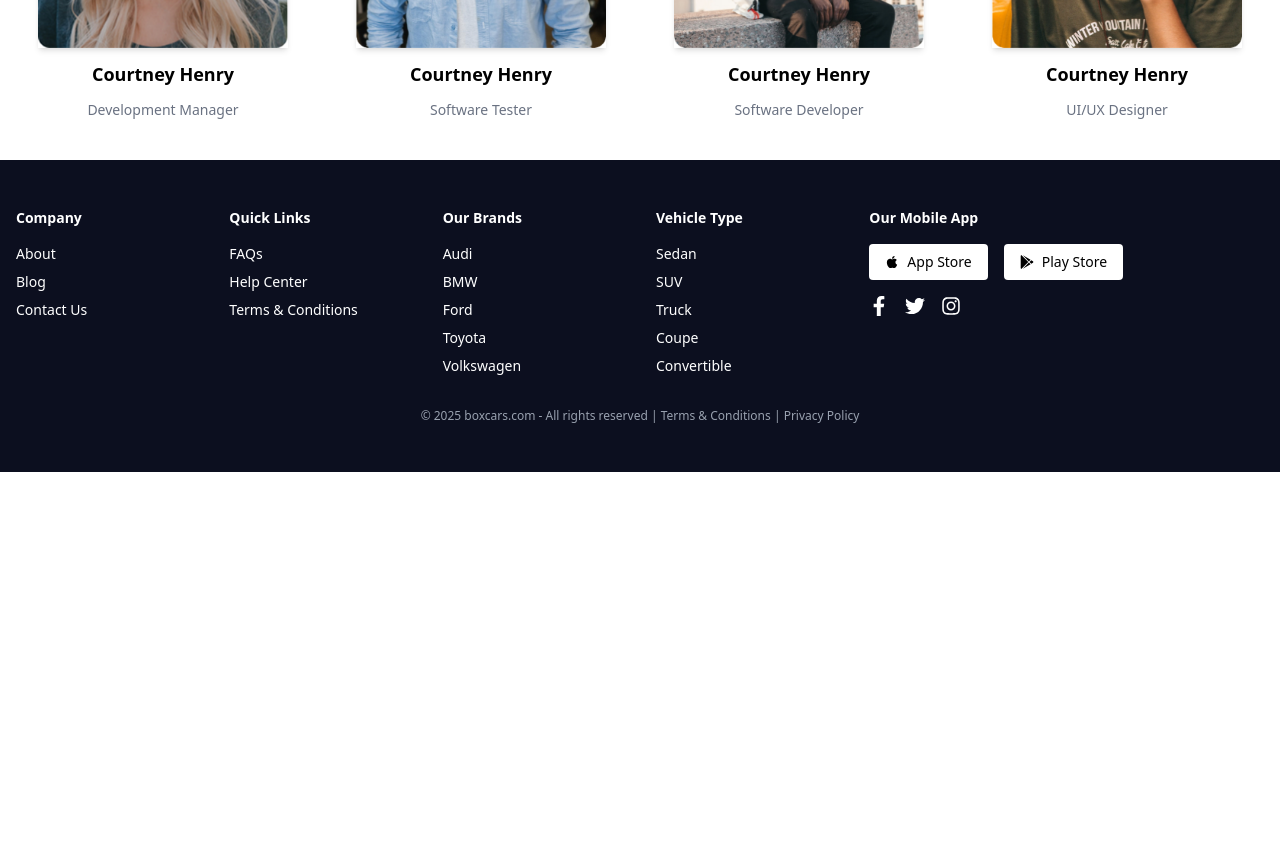
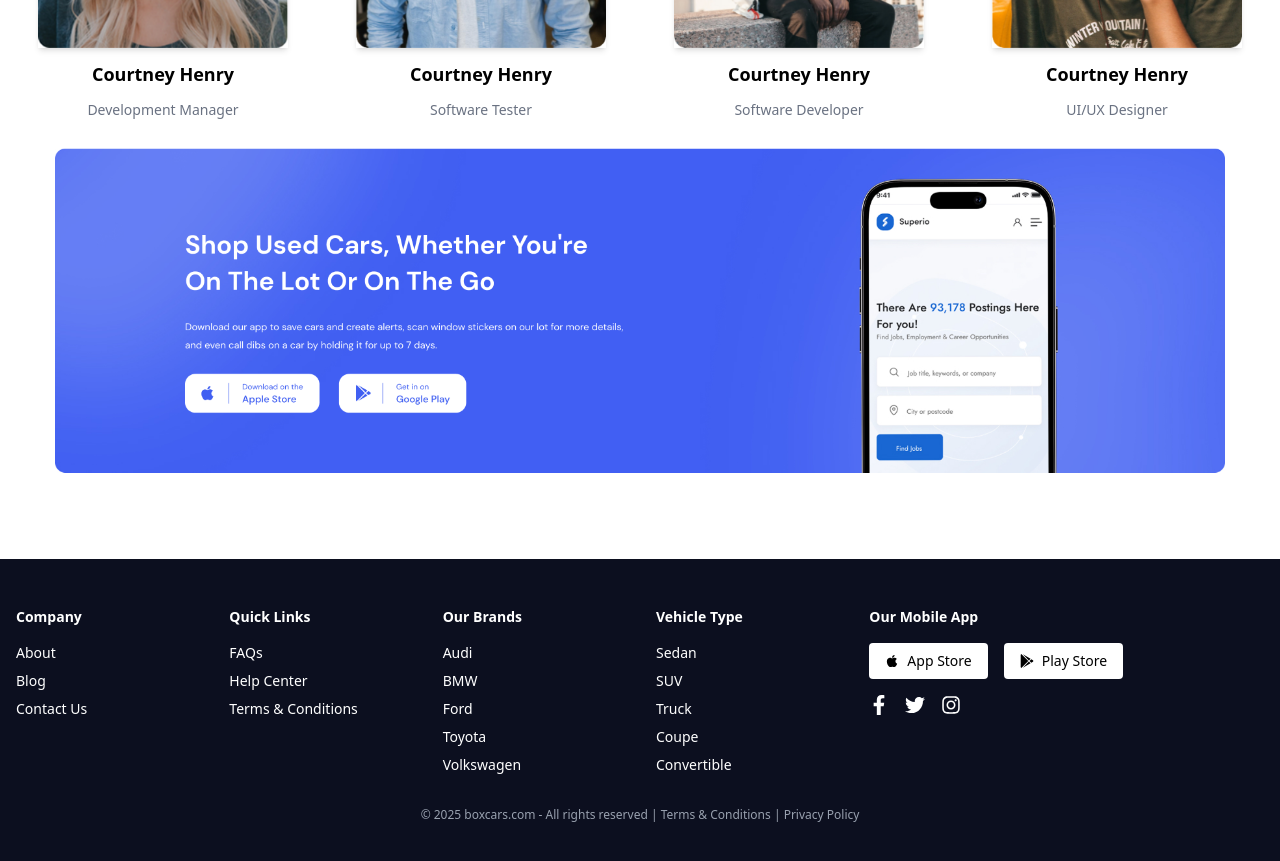
Before and after one commit to AhmedSamyEid/car_dealer_website, a Next.js app: page /home4 in a window 1280 px wide. Shown: the part 3940-4801 px from the top of the page. Before the commit the page ends 4412 px from the top, so only its background shows below. Built offline with nearby package versions, Linux system fonts and the light colour scheme.

Commit message:
Add : image

```diff
--- a/src/components/Our_Team/Ourteam.tsx
+++ b/src/components/Our_Team/Ourteam.tsx
@@ -22,6 +22,7 @@ export default function OurTeam() {
           </div>
         ))}
       </div>
+      <Image src="/image/Background(55).png"  alt="Background" width={900} height={200} className="w-full py-7 "/>
     </div>
   );
 }
```
Also changed, not shown: public/image/Background(55).png (added).
